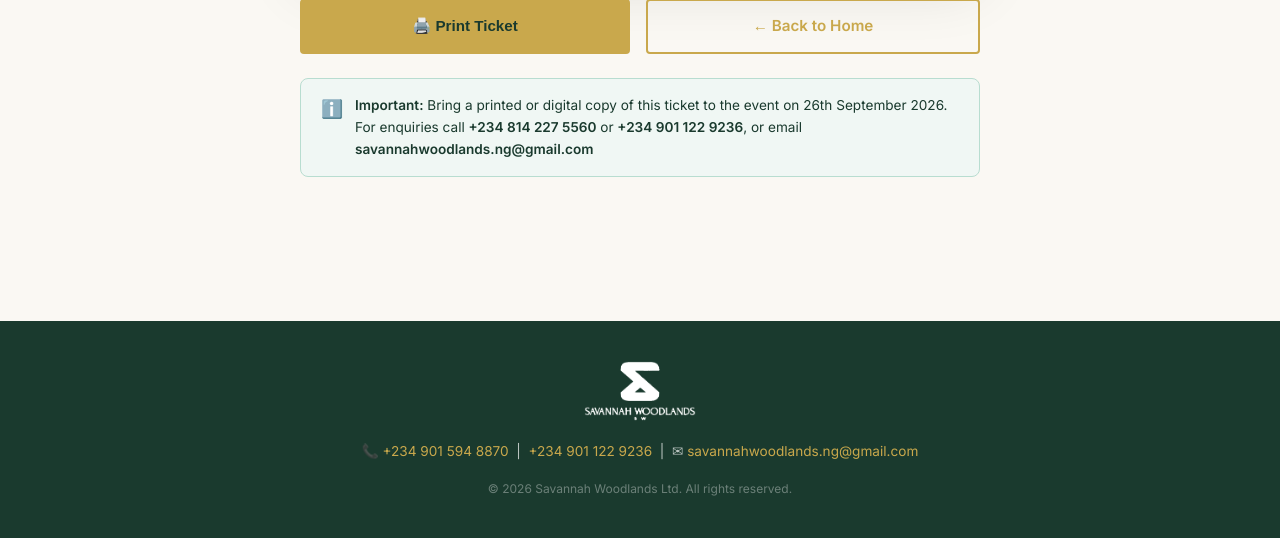
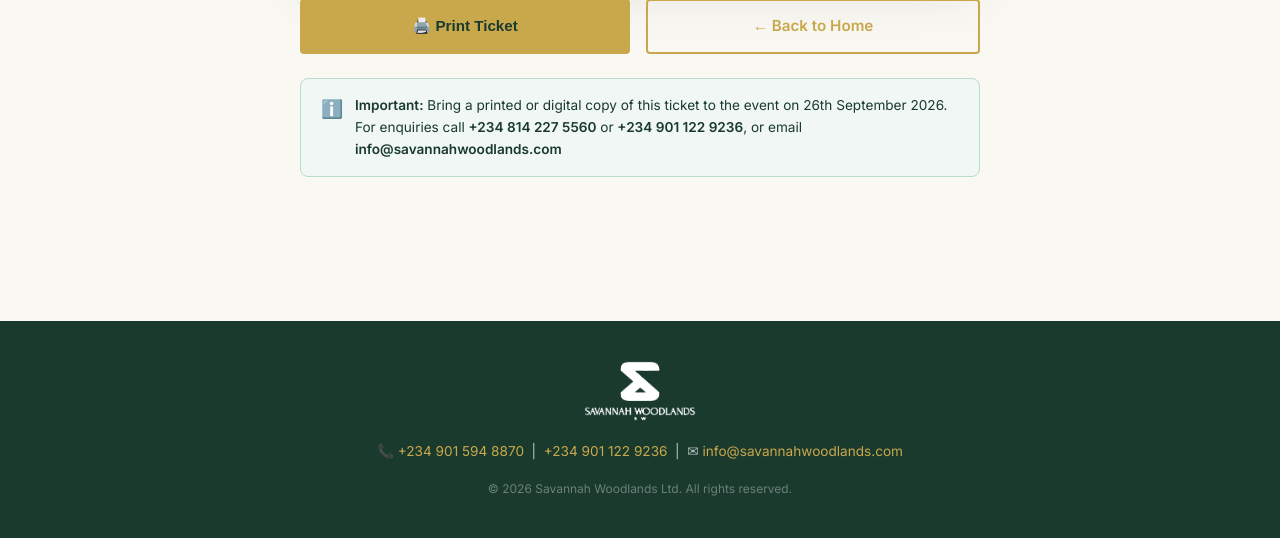
Before and after one commit to jatzson/savannahwoodlands, a Django app: page /ticket/0388a108-514e-40cb-9d89-75efc94c1c0a/ in a window 1280 px wide. Shown: the part 1062-1600 px from the top of the page. Run offline with Django 5.2, Linux system fonts and the light colour scheme; data comes from the database, SQL or seed files in the repository.

Commit message:
update email

```diff
--- a/events/templates/events/base.html
+++ b/events/templates/events/base.html
@@ -251,7 +251,7 @@
     <footer>
         <img src="{% static 'events/img/logo.png' %}" alt="Savannah Woodlands" style="height:60px;width:auto;filter:brightness(0) invert(1);margin-bottom:0.75rem;">
         <div class="footer-contact">
-            <p>📞 <a href="tel:+2349015948870">+234 901 594 8870</a> &nbsp;|&nbsp; <a href="tel:+2349011229236">+234 901 122 9236</a> &nbsp;|&nbsp; ✉ <a href="mailto:savannahwoodlands.ng@gmail.com">savannahwoodlands.ng@gmail.com</a></p>
+            <p>📞 <a href="tel:+2349015948870">+234 901 594 8870</a> &nbsp;|&nbsp; <a href="tel:+2349011229236">+234 901 122 9236</a> &nbsp;|&nbsp; ✉ <a href="mailto:info@savannahwoodlands.com">info@savannahwoodlands.com</a></p>
             <p style="margin-top:1rem;font-size:0.75rem;opacity:0.5;">© 2026 Savannah Woodlands Ltd. All rights reserved.</p>
         </div>
     </footer>
--- a/events/templates/events/ticket.html
+++ b/events/templates/events/ticket.html
@@ -160,7 +160,7 @@
         <div class="info-box">
             <span style="font-size:1.1rem;">ℹ️</span>
             <div>
-                <strong>Important:</strong> Bring a printed or digital copy of this ticket to the event on 26th September 2026. For enquiries call <strong>+234 814 227 5560</strong> or <strong>+234 901 122 9236</strong>, or email <strong>savannahwoodlands.ng@gmail.com</strong>
+                <strong>Important:</strong> Bring a printed or digital copy of this ticket to the event on 26th September 2026. For enquiries call <strong>+234 814 227 5560</strong> or <strong>+234 901 122 9236</strong>, or email <strong>info@savannahwoodlands.com</strong>
             </div>
         </div>
     </div>
```
